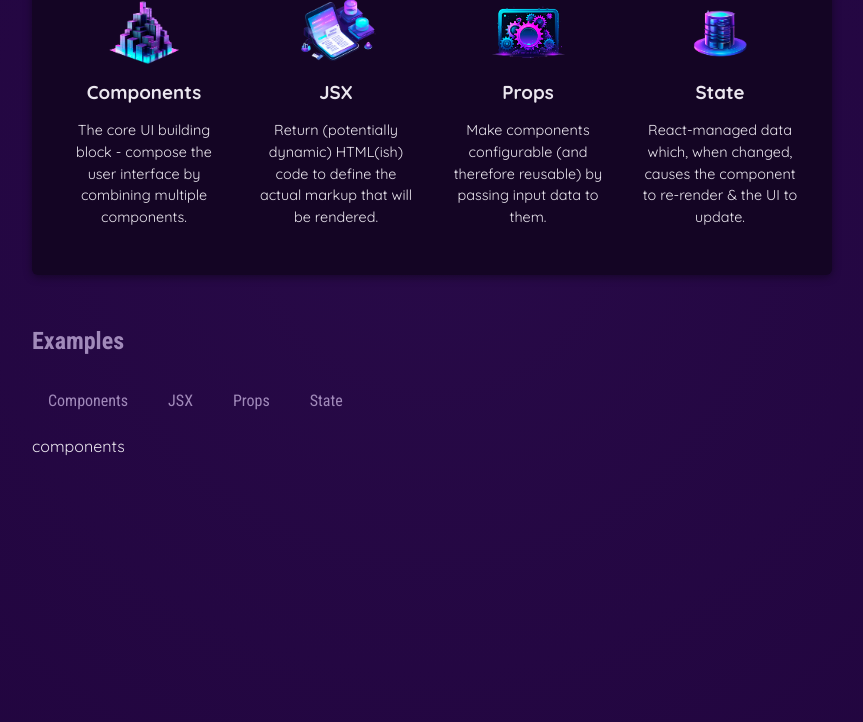
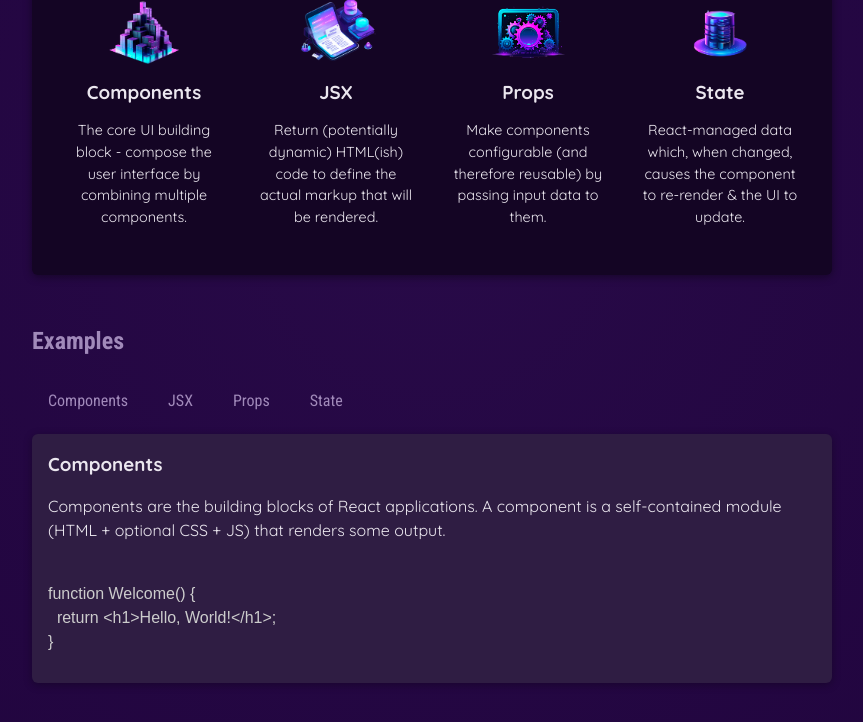
Before and after one commit to sorrel012/React-study, a React (Vite) app in the folder 01-starting-project/: page / in a window 1280 px wide. Both pictures are taken after a click on the button "Components". Shown: the part 424-1146 px from the top of the page, without its empty margins (208-1071 px from the left). Built offline with nearby package versions, Linux system fonts and the light colour scheme.

Commit message:
feat: Explore React conditional rendering using  ternary operator

```diff
--- a/01-starting-project/src/App.jsx
+++ b/01-starting-project/src/App.jsx
@@ -1,11 +1,11 @@
-import { CORE_CONCEPTS } from './data.js';
+import { CORE_CONCEPTS, EXAMPLES } from './data.js';
 import Header from './components/Header.jsx';
 import CoreConcept from './components/CoreConcept.jsx';
 import TabButton from './components/TabButton';
 import { useState } from 'react';
 
 function App() {
-  const [selectedTopic, setSelectedTopic] = useState('Please click a button');
+  const [selectedTopic, setSelectedTopic] = useState();
   function handleSelect(selectedButton) {
     setSelectedTopic(selectedButton);
   }
@@ -33,7 +33,17 @@
             <TabButton onSelect={() => handleSelect('props')}>Props</TabButton>
             <TabButton onSelect={() => handleSelect('state')}>State</TabButton>
           </menu>
-          {selectedTopic}
+          {!selectedTopic ? (
+            <p>Please select a topic.</p>
+          ) : (
+            <div id="tab-content">
+              <h3>{EXAMPLES[selectedTopic].title}</h3>
+              <p>{EXAMPLES[selectedTopic].description}</p>
+              <pre>
+                <code>{EXAMPLES[selectedTopic].code}</code>
+              </pre>
+            </div>
+          )}
         </section>
       </main>
     </div>
```
